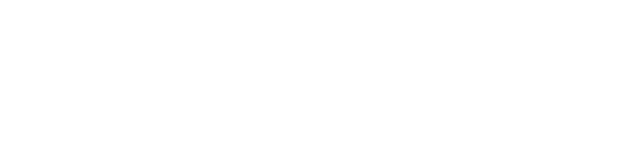
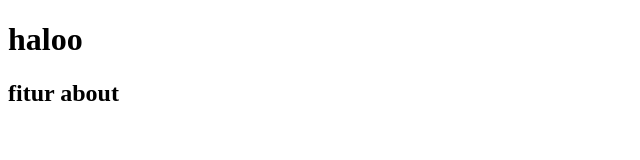
Before and after one commit to saniahniah/sania-rencanaportofolio, a plain HTML site: page index.html in a window 1280 px wide. Shown: the whole page, without its empty margins (0-640 px from the left). Drawn offline with Linux system fonts and the light colour scheme.

Commit message:
menambahkan fitur about

```diff
--- a/index.html
+++ b/index.html
@@ -7,6 +7,7 @@
     <title>Document</title>
 </head>
 <body>
-
+    <h1>haloo</h1>
+    <h2>fitur about</h2>
 </body>
 </html>
```
